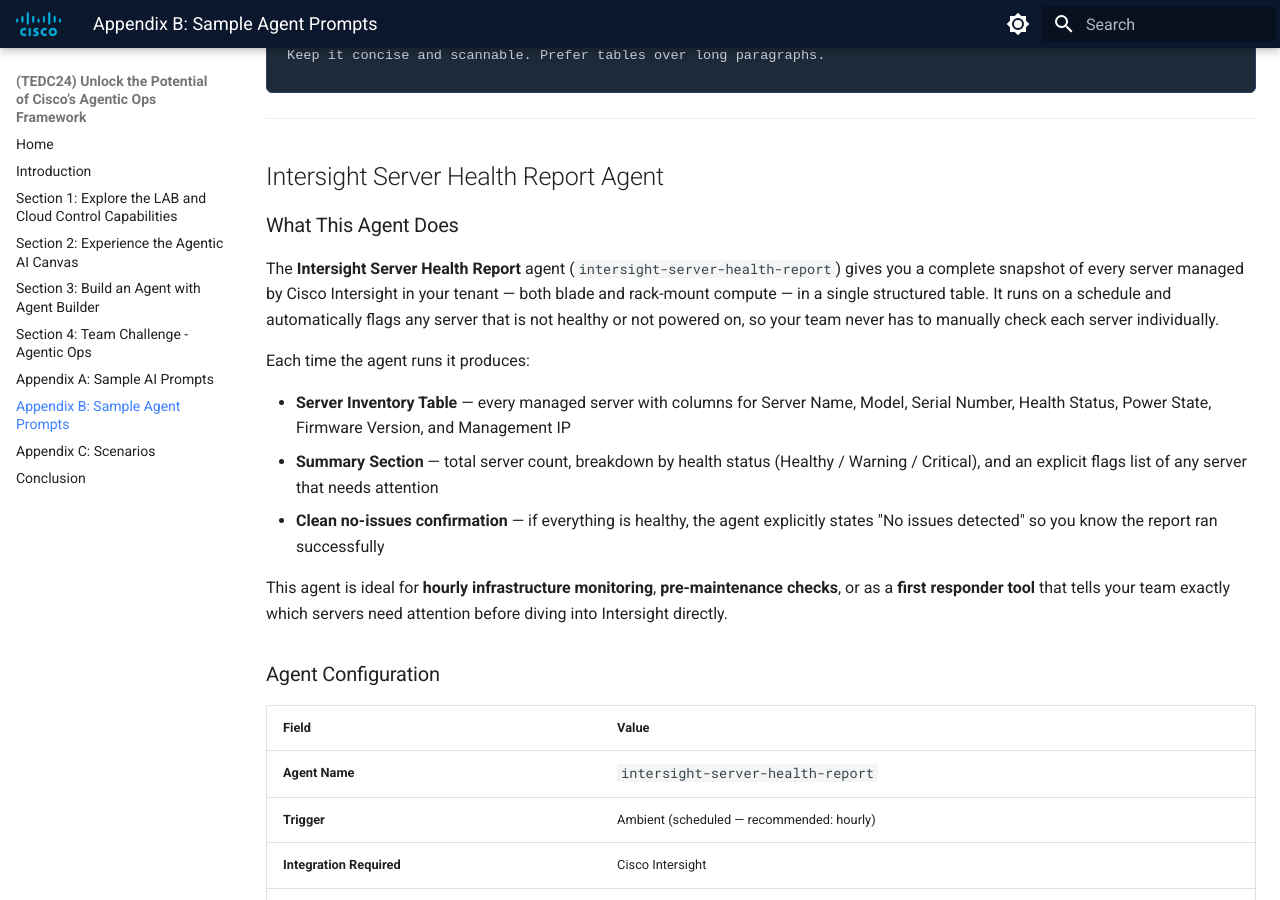
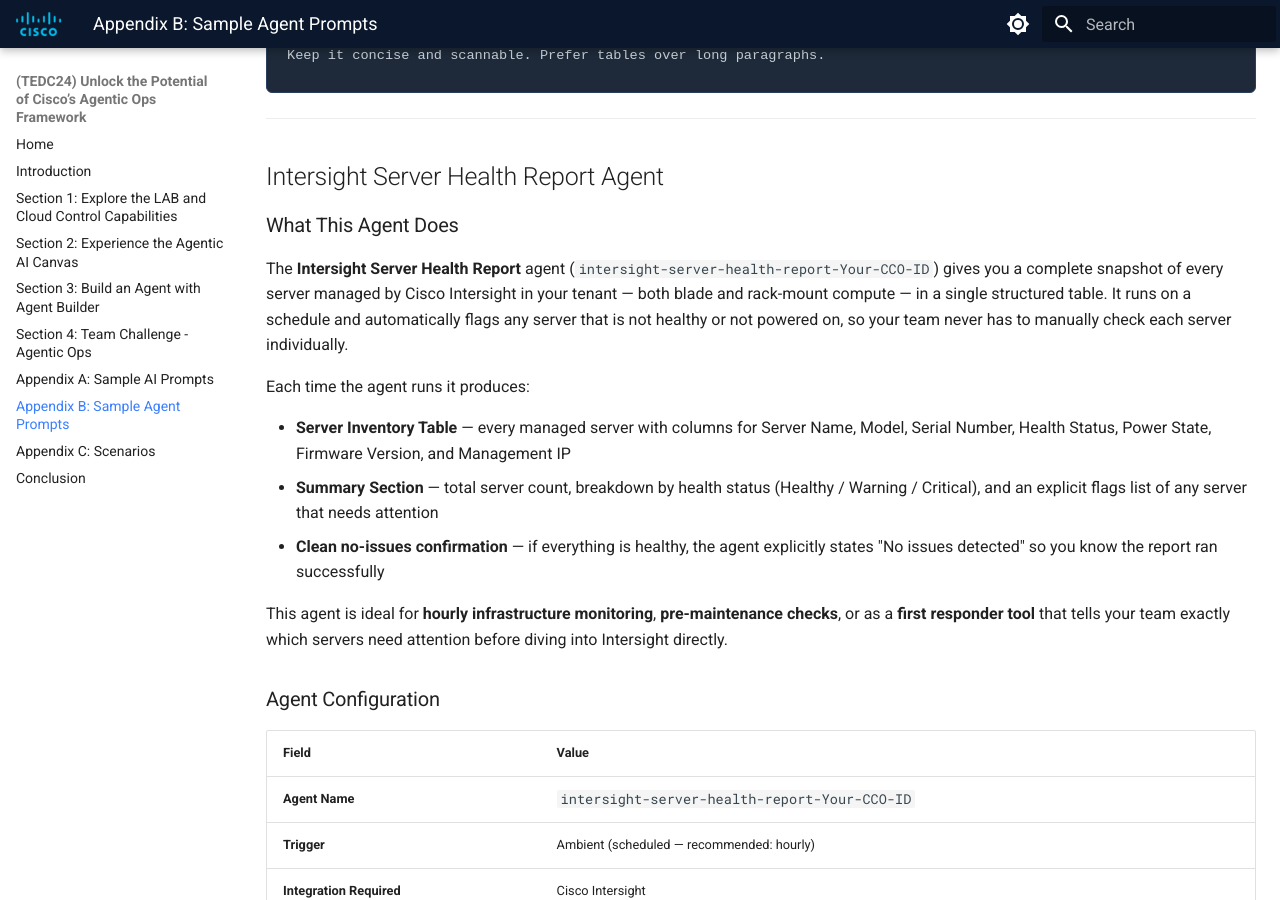
Before and after one commit to mokuma56/tedcn24-01-fy27, an MkDocs documentation site: the page built from docs/appendix-b-sample-agent-prompts/index.md, in a window 1280 px wide and 900 px high, scrolled down 4051 px. Built offline with MkDocs 1.6.1 and Material for MkDocs 9.7.7, drawn with Linux system fonts in a browser that asks for light colours.

Commit message:
Update lab guide — 2026-08-03 08:22

```diff
--- a/docs/appendix-b-sample-agent-prompts/index.md
+++ b/docs/appendix-b-sample-agent-prompts/index.md
@@ -132,7 +132,7 @@
 
 ### What This Agent Does
 
-The **Intersight Server Health Report** agent (`intersight-server-health-report`) gives you a complete snapshot of every server managed by Cisco Intersight in your tenant — both blade and rack-mount compute — in a single structured table. It runs on a schedule and automatically flags any server that is not healthy or not powered on, so your team never has to manually check each server individually.
+The **Intersight Server Health Report** agent (`intersight-server-health-report-Your-CCO-ID`) gives you a complete snapshot of every server managed by Cisco Intersight in your tenant — both blade and rack-mount compute — in a single structured table. It runs on a schedule and automatically flags any server that is not healthy or not powered on, so your team never has to manually check each server individually.
 
 Each time the agent runs it produces:
 
@@ -146,7 +146,7 @@
 
 | Field | Value |
 | --- | --- |
-| **Agent Name** | `intersight-server-health-report` |
+| **Agent Name** | `intersight-server-health-report-Your-CCO-ID` |
 | **Trigger** | Ambient (scheduled — recommended: hourly) |
 | **Integration Required** | Cisco Intersight |
 | **Output Format** | Markdown table + summary |
```
